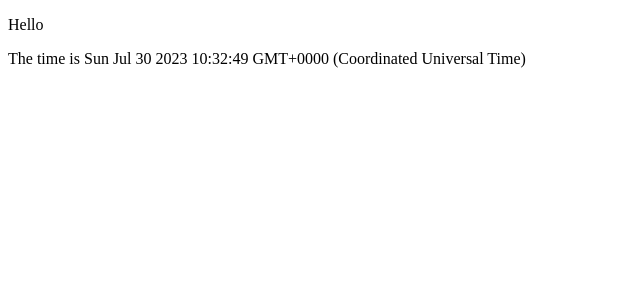
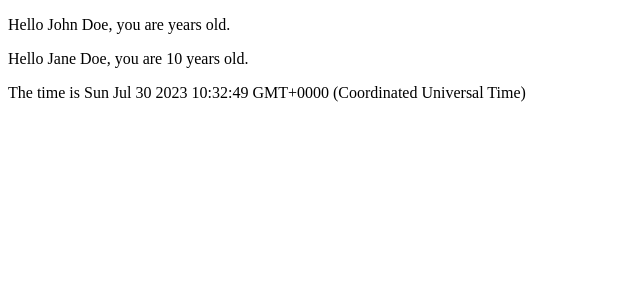
Before and after one commit to AnushaDeviR/fullstackopen_exercises, a React (Create React App) app in the folder part1/: page / in a window 1280 px wide. Shown: the top 300 px of the page, without its empty margins (0-640 px from the left). Built offline with nearby package versions, Linux system fonts and the light colour scheme.

Commit message:
props part1

```diff
--- a/part1/src/App.js
+++ b/part1/src/App.js
@@ -1,16 +1,21 @@
-const Hello = () => {
+const Hello = (props) => {
+  console.log(props);
   return (
     <div>
-      <p>Hello</p>
+      <p>
+        Hello {props.name}, you are {props.age} years old.
+      </p>
     </div>
   );
 };
 const App = () => {
   const now = new Date();
-  console.log(now);
+  const name = "Jane Doe";
+  const age = 10;
   return (
     <div>
-      <Hello />
+      <Hello name={"John Doe"} />
+      <Hello name={name} age={age} />
       <p>The time is {now.toString()}</p>
     </div>
   );
```
